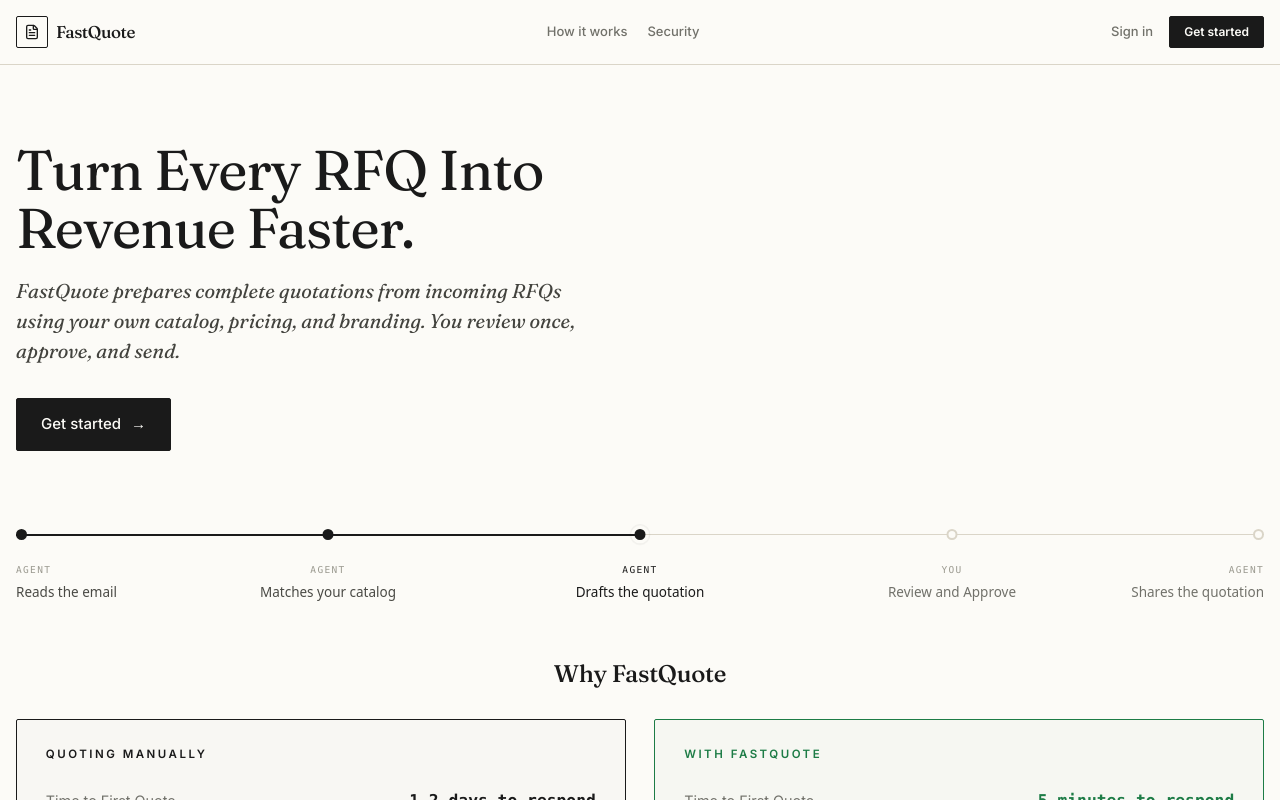
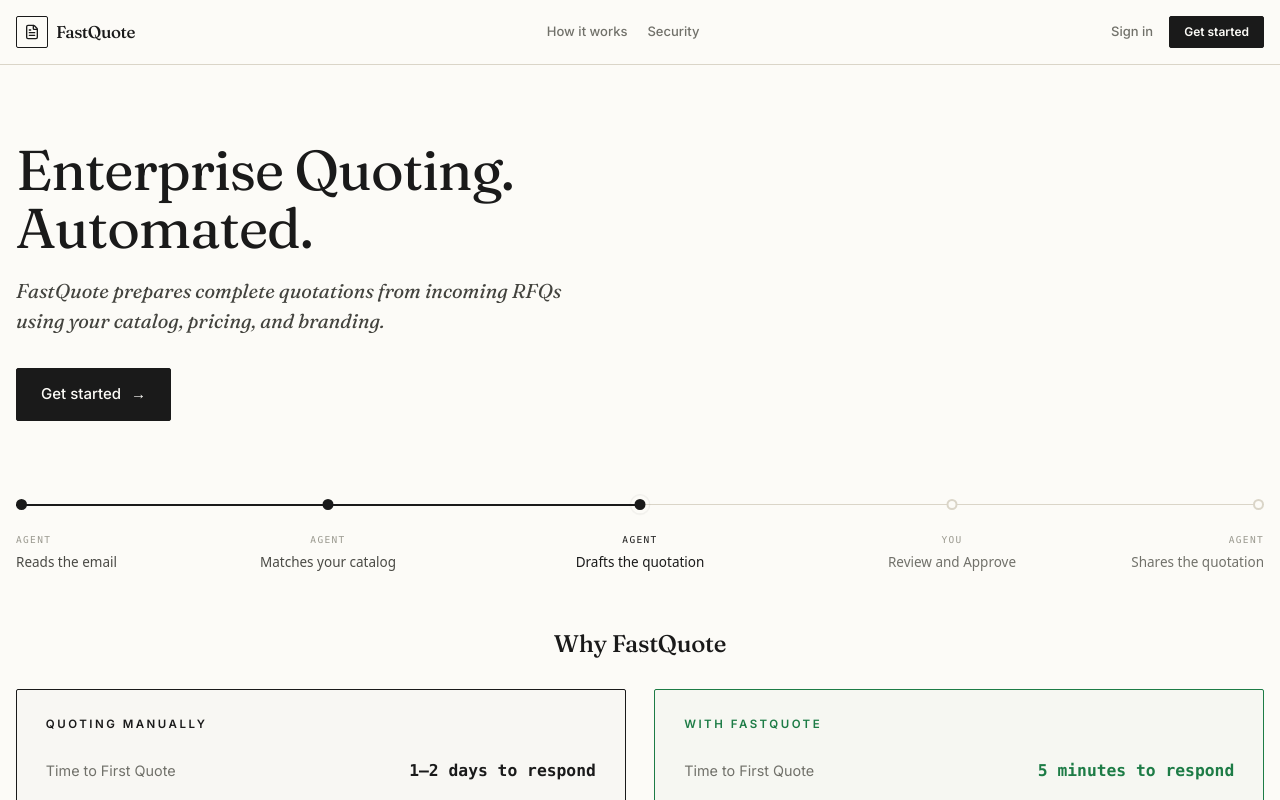
Before and after one commit to Aayushi-Agarwal123/email-agent-frontend, a React (Vite) app: page / in a window 1280 px wide. Shown: the top 800 px of the page. Built offline with nearby package versions, Linux system fonts and the light colour scheme; no server answers.

Commit message:
feat: update hero headline and subheading copy

```diff
--- a/src/components/home/hero.tsx
+++ b/src/components/home/hero.tsx
@@ -20,14 +20,14 @@
             className="max-w-[19ch] text-[2.25rem] leading-[1.03] tracking-[-0.018em] text-[#1A1A1A] md:text-[3.5rem]"
             style={{ fontFamily: "'Fraunces', Georgia, serif", fontWeight: 400 }}
           >
-            Turn Every RFQ Into Revenue Faster.
+            Enterprise Quoting. Automated.
           </h1>
           <p
             className="mt-5 max-w-[44ch] text-[17px] italic leading-[1.5] text-[#43433E] md:text-[20px]"
             style={{ fontFamily: "'Fraunces', Georgia, serif" }}
           >
-            FastQuote prepares complete quotations from incoming RFQs using your own
-            catalog, pricing, and branding. You review once, approve, and send.
+            FastQuote prepares complete quotations from incoming RFQs using your
+            catalog, pricing, and branding.
           </p>
 
           <div className="mt-8 flex flex-wrap items-center gap-6">
```
